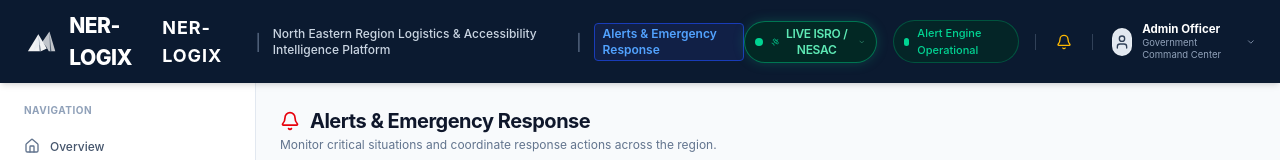
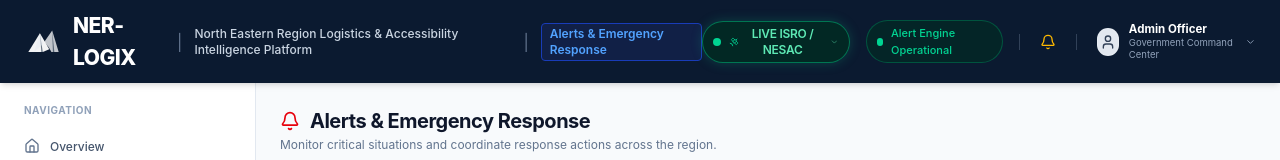
Before and after one commit to gitdevelopers007/NER-LOGIX, a React (Vite) app: page /alerts in a window 1280 px wide. Shown: the top 160 px of the page. Built offline with nearby package versions, Linux system fonts and the light colour scheme; no server answers.

Commit message:
fix(header): remove duplicate NER-LOGIX text across copilot, logistics, incidents, alerts, and management pages

```diff
--- a/src/pages/AdminPage.tsx
+++ b/src/pages/AdminPage.tsx
@@ -110,7 +110,6 @@ export const AdminPage: React.FC = () => {
         <div className="flex items-center gap-3">
           <div className="flex items-center gap-2.5 cursor-pointer" onClick={() => navigate('/')}>
             <NerLogixLogo variant="white" />
-            <span className="font-bold text-lg tracking-wider text-white">NER-LOGIX</span>
           </div>
           <span className="text-slate-500 hidden sm:inline">|</span>
           <span className="text-xs text-slate-300 font-medium hidden md:inline">
--- a/src/pages/AiCopilotPage.tsx
+++ b/src/pages/AiCopilotPage.tsx
@@ -60,7 +60,6 @@ Select one of the **Quick Intelligence Queries** below or type any logistics cri
         <div className="flex items-center gap-3">
           <div className="flex items-center gap-2.5 cursor-pointer" onClick={() => navigate('/')}>
             <NerLogixLogo variant="white" />
-            <span className="font-bold text-lg tracking-wider text-white">NER-LOGIX</span>
           </div>
           <span className="text-slate-500 hidden sm:inline">|</span>
           <span className="text-xs text-slate-300 font-medium hidden md:inline">
--- a/src/pages/AlertsPage.tsx
+++ b/src/pages/AlertsPage.tsx
@@ -110,7 +110,6 @@ export const AlertsPage: React.FC = () => {
         <div className="flex items-center gap-3">
           <div className="flex items-center gap-2.5 cursor-pointer" onClick={() => navigate('/')}>
             <NerLogixLogo variant="white" />
-            <span className="font-bold text-lg tracking-wider text-white">NER-LOGIX</span>
           </div>
           <span className="text-slate-500 hidden sm:inline">|</span>
           <span className="text-xs text-slate-300 font-medium hidden md:inline">
--- a/src/pages/AnalyticsPage.tsx
+++ b/src/pages/AnalyticsPage.tsx
@@ -174,7 +174,6 @@ export const AnalyticsPage: React.FC = () => {
         <div className="flex items-center gap-3">
           <div className="flex items-center gap-2.5 cursor-pointer" onClick={() => navigate('/')}>
             <NerLogixLogo variant="white" />
-            <span className="font-bold text-lg tracking-wider text-white">NER-LOGIX</span>
           </div>
           <span className="text-slate-500 hidden sm:inline">|</span>
           <span className="text-xs text-slate-300 font-medium hidden md:inline">
--- a/src/pages/DataIntegrationPage.tsx
+++ b/src/pages/DataIntegrationPage.tsx
@@ -67,7 +67,6 @@ export const DataIntegrationPage: React.FC = () => {
         <div className="flex items-center gap-3">
           <div className="flex items-center gap-2.5 cursor-pointer" onClick={() => navigate('/')}>
             <NerLogixLogo variant="white" />
-            <span className="font-bold text-lg tracking-wider text-white">NER-LOGIX</span>
           </div>
           <span className="text-slate-500 hidden sm:inline">|</span>
           <span className="text-xs text-slate-300 font-medium hidden md:inline">
--- a/src/pages/IncidentsPage.tsx
+++ b/src/pages/IncidentsPage.tsx
@@ -143,7 +143,6 @@ export const IncidentsPage: React.FC = () => {
         <div className="flex items-center gap-3">
           <div className="flex items-center gap-2.5 cursor-pointer" onClick={() => navigate('/')}>
             <NerLogixLogo variant="white" />
-            <span className="font-bold text-lg tracking-wider text-white">NER-LOGIX</span>
           </div>
           <span className="text-slate-500 hidden sm:inline">|</span>
           <span className="text-xs text-slate-300 font-medium hidden md:inline">
--- a/src/pages/logistics/FleetVehiclesPage.tsx
+++ b/src/pages/logistics/FleetVehiclesPage.tsx
@@ -44,7 +44,6 @@ export const FleetVehiclesPage: React.FC = () => {
         <div className="flex items-center gap-3">
           <div className="flex items-center gap-2.5 cursor-pointer" onClick={() => navigate('/')}>
             <NerLogixLogo variant="white"  />
-            <span className="font-bold text-lg tracking-wider text-white">NER-LOGIX</span>
           </div>
           <span className="text-slate-500 hidden sm:inline">|</span>
           <span className="text-xs text-slate-300 font-medium hidden md:inline">
--- a/src/pages/logistics/LogisticsOverviewPage.tsx
+++ b/src/pages/logistics/LogisticsOverviewPage.tsx
@@ -78,7 +78,6 @@ export const LogisticsOverviewPage: React.FC = () => {
         <div className="flex items-center gap-3">
           <div className="flex items-center gap-2.5 cursor-pointer" onClick={() => navigate('/')}>
             <NerLogixLogo variant="white"  />
-            <span className="font-bold text-lg tracking-wider text-white">NER-LOGIX</span>
           </div>
           <span className="text-slate-500 hidden sm:inline">|</span>
           <span className="text-xs text-slate-300 font-medium hidden md:inline">
--- a/src/pages/logistics/MissionDetailPage.tsx
+++ b/src/pages/logistics/MissionDetailPage.tsx
@@ -68,7 +68,6 @@ export const MissionDetailPage: React.FC = () => {
         <div className="flex items-center gap-3">
           <div className="flex items-center gap-2.5 cursor-pointer" onClick={() => navigate('/')}>
             <NerLogixLogo variant="white"  />
-            <span className="font-bold text-lg tracking-wider text-white">NER-LOGIX</span>
           </div>
           <span className="text-slate-500 hidden sm:inline">|</span>
           <span className="text-xs text-slate-300 font-medium hidden md:inline">
--- a/src/pages/logistics/StockDepletionPage.tsx
+++ b/src/pages/logistics/StockDepletionPage.tsx
@@ -61,7 +61,6 @@ export const StockDepletionPage: React.FC = () => {
         <div className="flex items-center gap-3">
           <div className="flex items-center gap-2.5 cursor-pointer" onClick={() => navigate('/')}>
             <NerLogixLogo variant="white" />
-            <span className="font-bold text-lg tracking-wider text-white">NER-LOGIX</span>
           </div>
           <span className="text-slate-500 hidden sm:inline">|</span>
           <span className="text-xs text-slate-300 font-medium hidden md:inline">
--- a/src/pages/logistics/SupplyMissionsPage.tsx
+++ b/src/pages/logistics/SupplyMissionsPage.tsx
@@ -48,7 +48,6 @@ export const SupplyMissionsPage: React.FC = () => {
         <div className="flex items-center gap-3">
           <div className="flex items-center gap-2.5 cursor-pointer" onClick={() => navigate('/')}>
             <NerLogixLogo variant="white"  />
-            <span className="font-bold text-lg tracking-wider text-white">NER-LOGIX</span>
           </div>
           <span className="text-slate-500 hidden sm:inline">|</span>
           <span className="text-xs text-slate-300 font-medium hidden md:inline">
--- a/src/pages/logistics/VehicleDetailPage.tsx
+++ b/src/pages/logistics/VehicleDetailPage.tsx
@@ -53,7 +53,6 @@ export const VehicleDetailPage: React.FC = () => {
         <div className="flex items-center gap-3">
           <div className="flex items-center gap-2.5 cursor-pointer" onClick={() => navigate('/')}>
             <NerLogixLogo variant="white"  />
-            <span className="font-bold text-lg tracking-wider text-white">NER-LOGIX</span>
           </div>
           <span className="text-slate-500 hidden sm:inline">|</span>
           <span className="text-xs text-slate-300 font-medium hidden md:inline">
```
